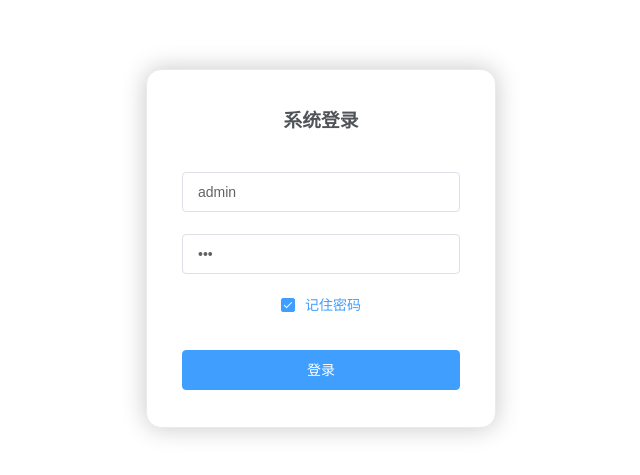
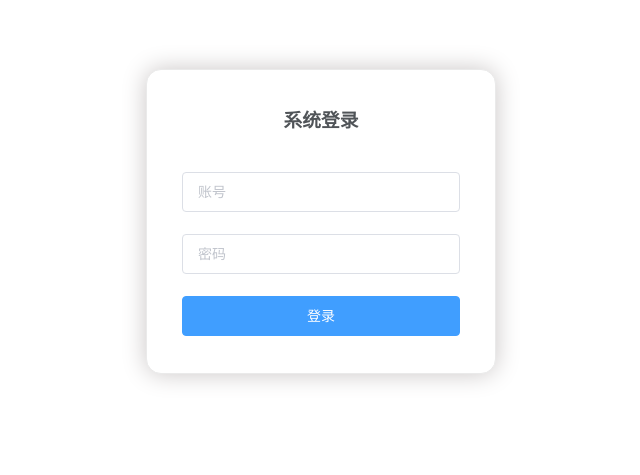
Before and after one commit to StephenEvenson/FulltextSearch-Vue, a Vue app: page /#/login in a window 1280 px wide. Shown: the part 111-586 px from the top of the page, without its empty margins (319-959 px from the left). Built offline with nearby package versions, Linux system fonts and the light colour scheme.

Commit message:
first commit

```diff
--- a/src/components/Login.vue
+++ b/src/components/Login.vue
@@ -8,10 +8,8 @@
     </el-form-item>
     <el-form-item prop="password">
       <el-input type="password" v-model="loginForm.password"
-                auto-complete="off" placeholder="密码"></el-input>
+                auto-complete="off" placeholder="密码" show-password></el-input>
     </el-form-item>
-    <el-checkbox class="login_remember" v-model="checked"
-                 label-position="left">记住密码</el-checkbox>
     <el-form-item style="width: 100%">
       <el-button type="primary" style="width: 100%" @click="submitClick">登录</el-button>
     </el-form-item>
@@ -27,8 +25,8 @@
         },
         checked: true,
         loginForm: {
-          username: 'admin',
-          password: '123'
+          username: '',
+          password: ''
         },
         loading: false
       }
@@ -38,16 +36,29 @@
         var _this = this;
         this.loading = true;
         this.postRequest('/login', {
-          username: this.loginForm.username,
+          user: this.loginForm.username,
           password: this.loginForm.password
         }).then(resp=> {
           _this.loading = false;
           if (resp && resp.status == 200) {
             var data = resp.data;
-            _this.$store.commit('login', data.obj);
+            if(!data.login){
+                if(data.at=="user"){
+                    _this.$message.error('用户名错误！');
+                }else if(data.at=="password"){
+                    _this.$message.error('密码错误！');
+                }
+            }else{
+                _this.$message({
+                    message: '登陆成功！',
+                    type: 'success'
+                });
+                _this.$router.replace("/home");
+            }
+           /* _this.$store.commit('login', data.obj);
             var path = _this.$route.query.redirect;
             _this.$router
-              .replace({path: path == '/' || path == undefined ? '/home' : path});
+              .replace({path: path == '/' || path == undefined ? '/home' : path});*/
           }
         });
       }
```
